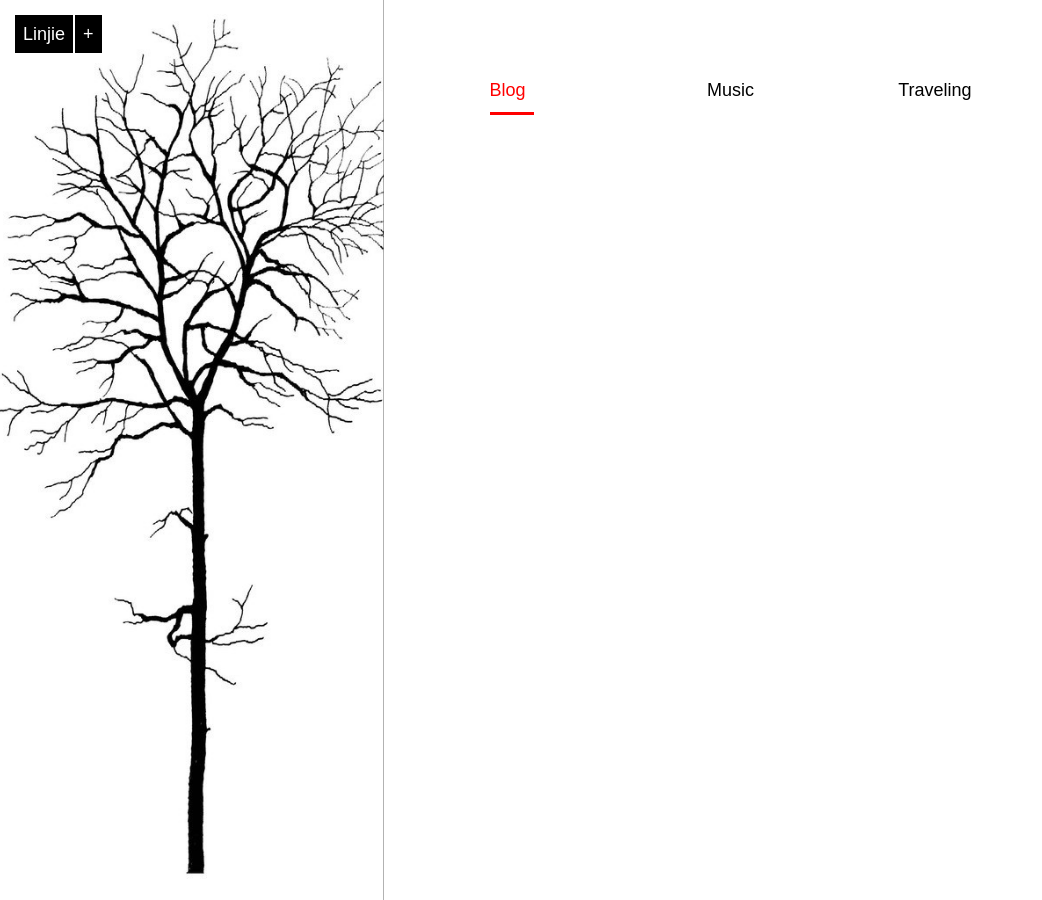
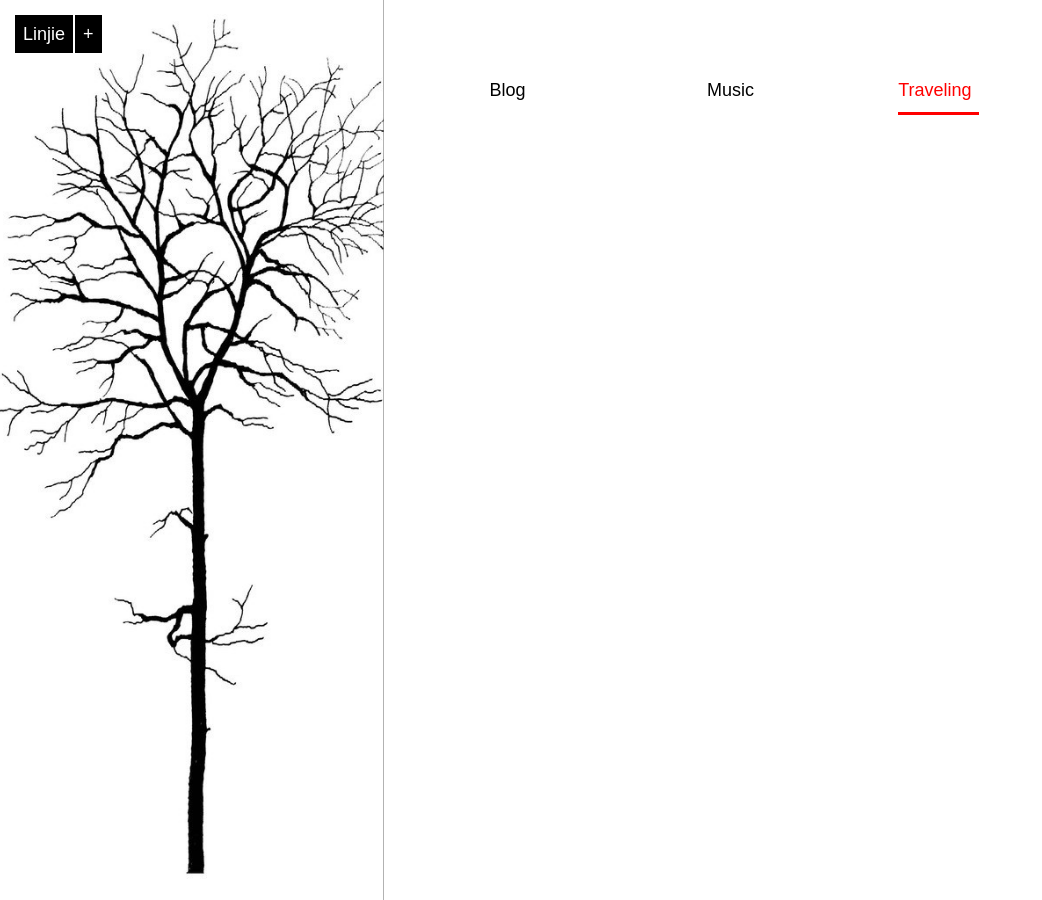
Before and after one commit to JounyWang/JounyWang.github.io, a Jekyll site: the page built from traveling/index.md, in a window 1280 px wide. Shown: the whole page, without its empty margins (0-1042 px from the left). Built offline with Jekyll 4.4.1, drawn with Linux system fonts in a browser that asks for light colours; Markdown is read by kramdown in place of the engine named in the settings.

Commit message:
bug fixed

```diff
--- a/traveling/index.md
+++ b/traveling/index.md
@@ -5,9 +5,9 @@ layout: home
 <div class="index-content traveling">
     <div class="section">
         <ul class="artical-cate">
-            <li class="on"><a href="/"><span>Blog</span></a></li>
+            <li ><a href="/"><span>Blog</span></a></li>
             <li style="text-align:center"><a href="/music"><span>Music</span></a></li>
-            <li style="text-align:right"><a href="/traveling"><span>Traveling</span></a></li>
+            <li class="on" style="text-align:right"><a href="/traveling"><span>Traveling</span></a></li>
         </ul>
 
         <div class="cate-bar"><span id="cateBar"></span></div>
```
Also changed, not shown: music/index.md (+2 -2 lines).
